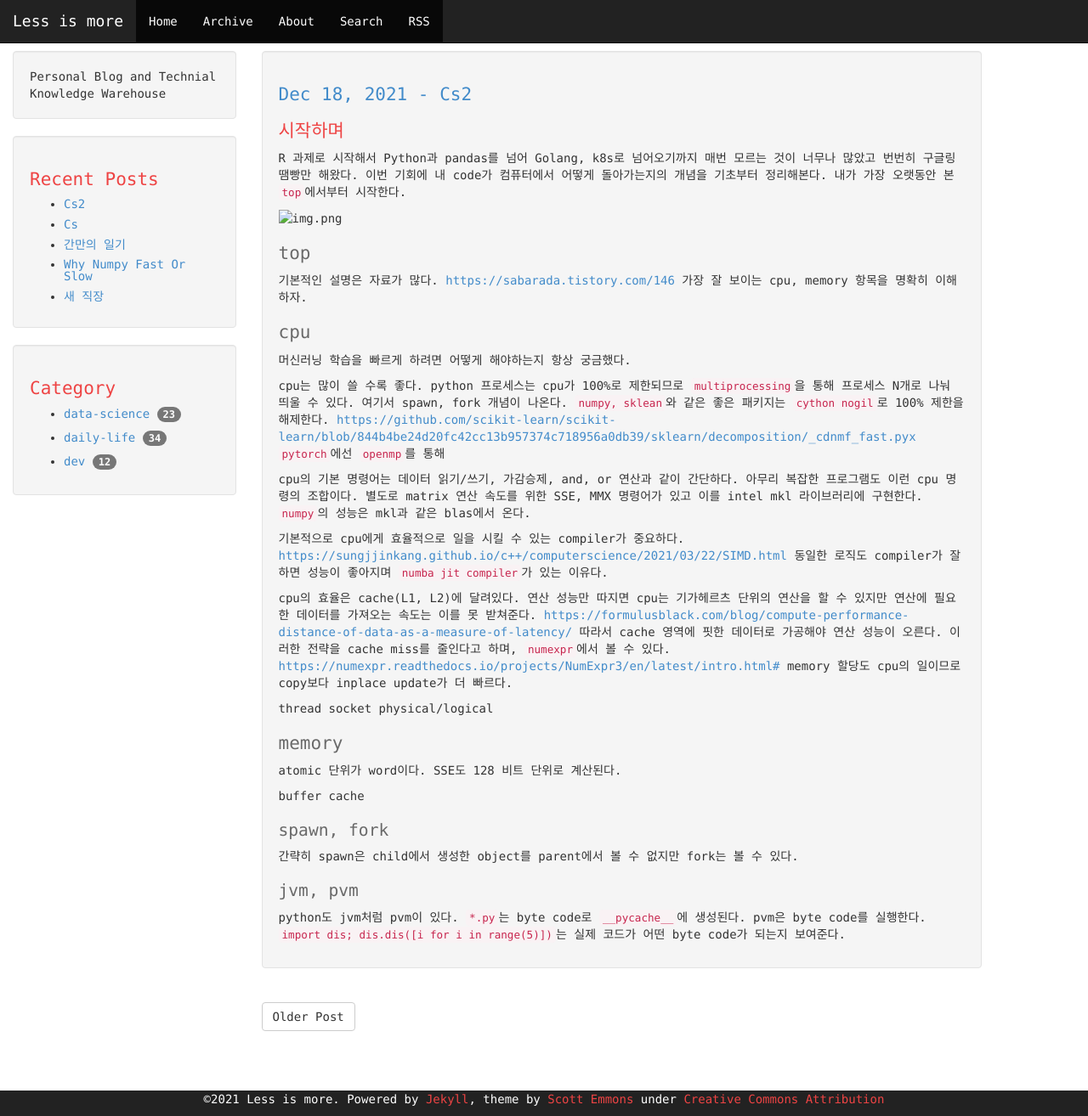
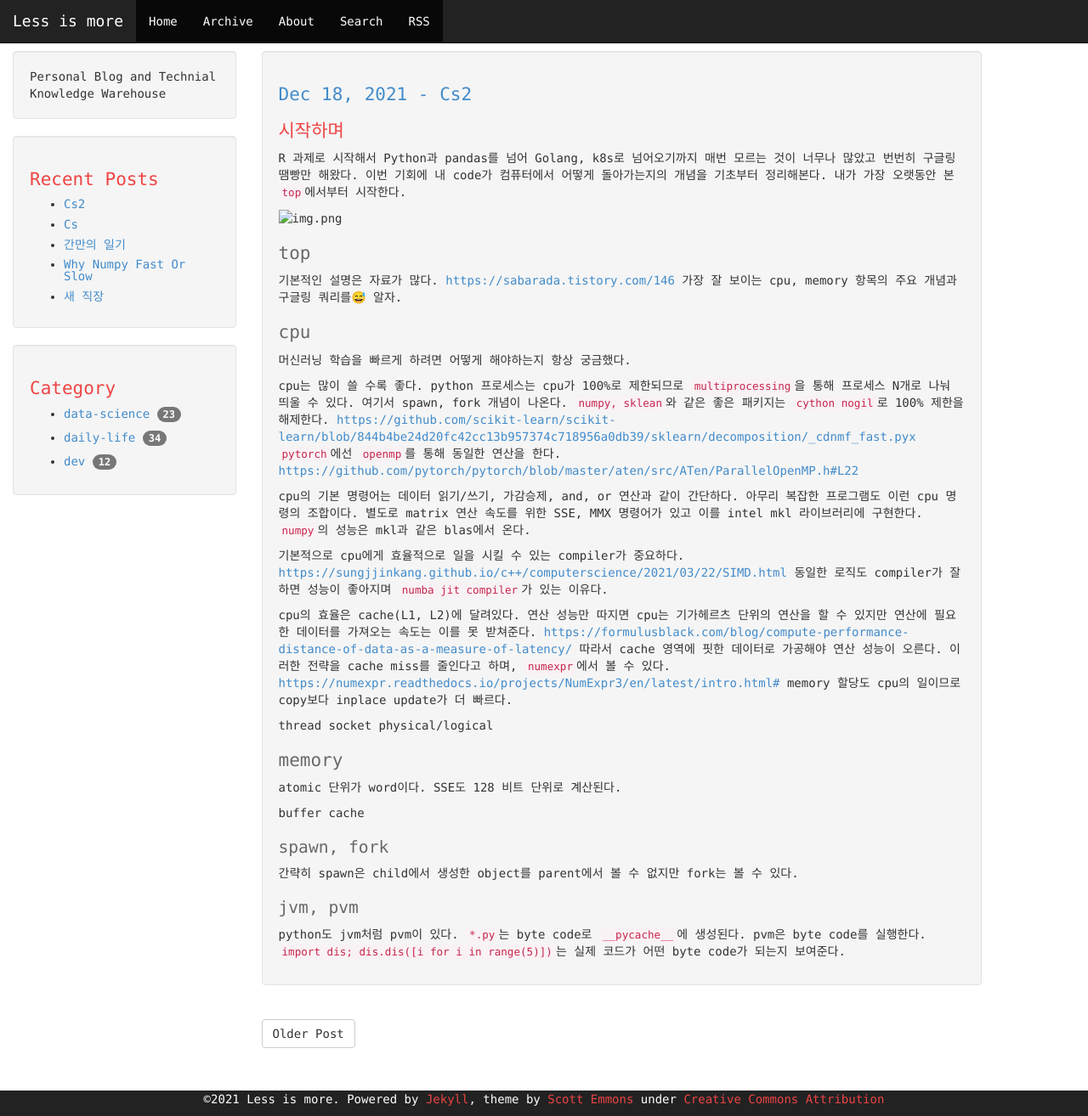
Before and after one commit to 11wi/11wi.github.io, a Jekyll site: the page built from _posts/2021-12-18-CS2.md, in a window 1280 px wide and 1314 px high. Shown: the whole window at 85% size. Built offline with Jekyll 4.4.1, drawn with Linux system fonts in a browser that asks for light colours; some web fonts are replaced.

Commit message:
Updated 2021-12-18-CS2.md

```diff
--- a/_posts/2021-12-18-CS2.md
+++ b/_posts/2021-12-18-CS2.md
@@ -14,7 +14,7 @@ R 과제로 시작해서 Python과 pandas를 넘어 Golang, k8s로 넘어오기
 ## top
 
 기본적인 설명은 자료가 많다. <https://sabarada.tistory.com/146>
-가장 잘 보이는 cpu, memory 항목을 명확히 이해하자.
+가장 잘 보이는 cpu, memory 항목의 주요 개념과 구글링 쿼리를😅 알자.
 
 ## cpu
 
@@ -24,7 +24,7 @@ cpu는 많이 쓸 수록 좋다.
 python 프로세스는 cpu가 100%로 제한되므로 `multiprocessing`을 통해 프로세스 N개로 나눠
 띄울 수 있다. 여기서 spawn, fork 개념이 나온다.
 `numpy, sklean`와 같은 좋은 패키지는 `cython nogil`로 100% 제한을 해제한다. <https://github.com/scikit-learn/scikit-learn/blob/844b4be24d20fc42cc13b957374c718956a0db39/sklearn/decomposition/_cdnmf_fast.pyx>
-`pytorch`에선 `openmp`를 통해
+`pytorch`에선 `openmp`를 통해 동일한 연산을 한다. <https://github.com/pytorch/pytorch/blob/master/aten/src/ATen/ParallelOpenMP.h#L22>
 
 cpu의 기본 명령어는 데이터 읽기/쓰기, 가감승제, and, or 연산과 같이 간단하다. 아무리 복잡한 프로그램도 이런 cpu 명령의 조합이다.
 별도로 matrix 연산 속도를 위한 SSE, MMX 명령어가 있고 이를 intel mkl 라이브러리에 구현한다.
```
